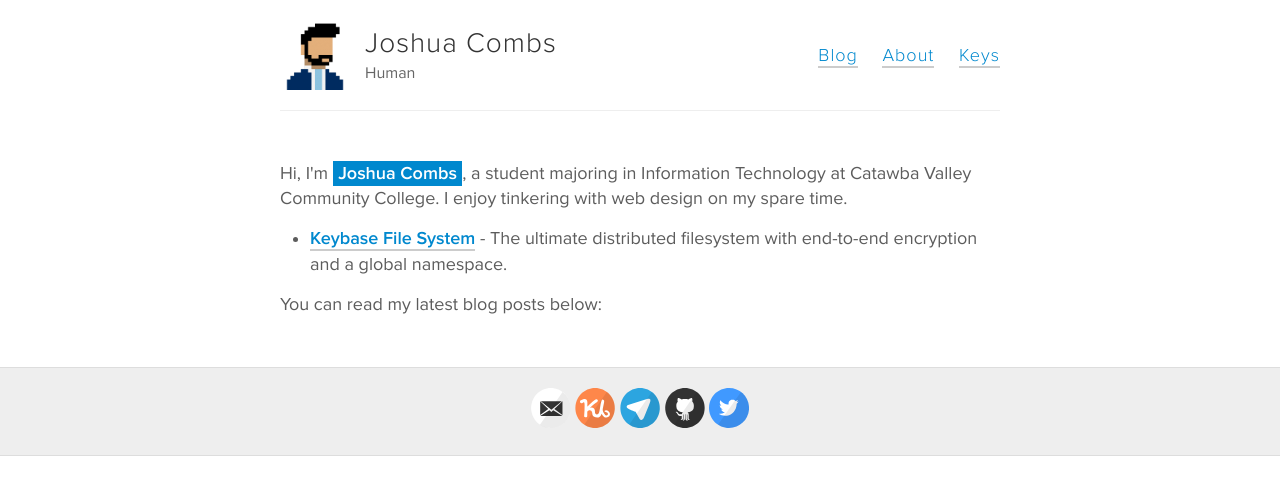
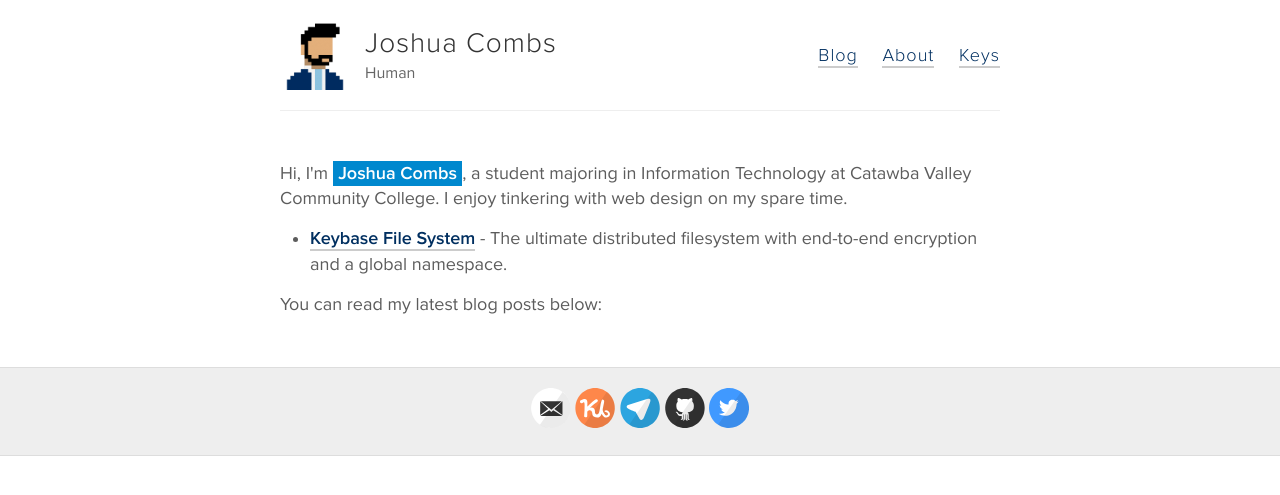
Before and after one commit to j-combs/j-combs.github.io, a Jekyll site: the page built from index.html, in a window 1280 px wide. Shown: the top 495 px of the page. Built offline with Jekyll 4.4.1, drawn with Linux system fonts in a browser that asks for light colours.

Commit message:
update blue color

```diff
--- a/_sass/_variables.scss
+++ b/_sass/_variables.scss
@@ -10,7 +10,7 @@ $base-line-height: 1.5;
 $base-spacing: $base-line-height * 1em;
 
 // Colors
-$blue: #0088CE;
+$blue: #002F60;
 
 // Grays
 $black: #000;
```
